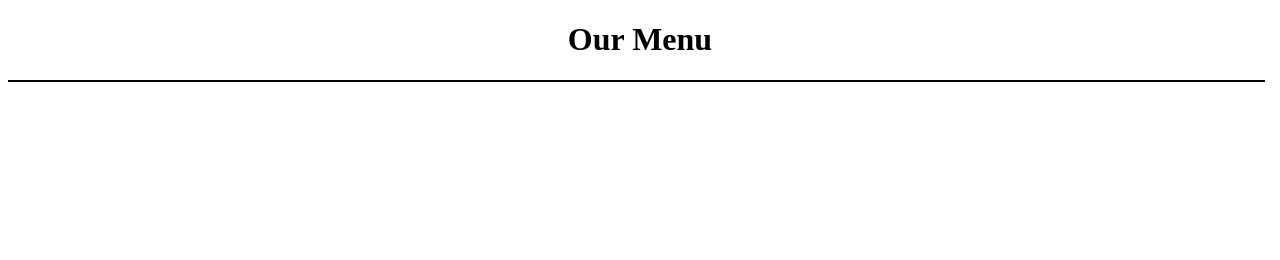
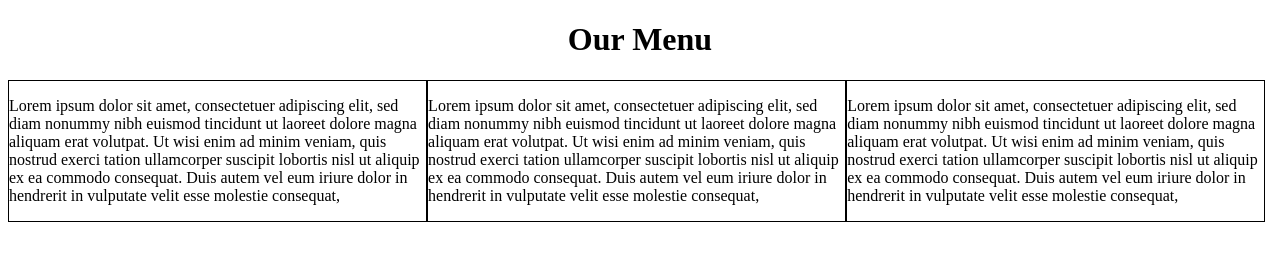
Before and after one commit to Volodymyr75/module2-solution, a plain HTML site: page site/index.html in a window 1280 px wide. Drawn offline with Linux system fonts and the light colour scheme.

Commit message:
changes 0.31

```diff
--- a/site/index.html
+++ b/site/index.html
@@ -11,8 +11,17 @@
 <body>
 	<h1>Our Menu</h1>
 
-	<div class="col-lg-4 col-md-4"></div>
-	<div class="col-lg-4 col-md-4"></div>
-	<div class="col-lg-4 col-md-6"></div>
+	<div class="col-lg-4 col-md-4">
+		<p>Lorem ipsum dolor sit amet, consectetuer adipiscing elit, sed diam nonummy nibh euismod tincidunt ut laoreet dolore magna aliquam erat volutpat. Ut wisi enim ad minim veniam, quis nostrud exerci tation ullamcorper suscipit lobortis nisl ut aliquip ex ea commodo consequat. Duis autem vel eum iriure dolor in hendrerit in vulputate velit esse molestie consequat,
+		</p>
+	</div>
+	<div class="col-lg-4 col-md-4">
+		<p>Lorem ipsum dolor sit amet, consectetuer adipiscing elit, sed diam nonummy nibh euismod tincidunt ut laoreet dolore magna aliquam erat volutpat. Ut wisi enim ad minim veniam, quis nostrud exerci tation ullamcorper suscipit lobortis nisl ut aliquip ex ea commodo consequat. Duis autem vel eum iriure dolor in hendrerit in vulputate velit esse molestie consequat,
+		</p>
+	</div>
+	<div class="col-lg-4 col-md-6">
+		<p>Lorem ipsum dolor sit amet, consectetuer adipiscing elit, sed diam nonummy nibh euismod tincidunt ut laoreet dolore magna aliquam erat volutpat. Ut wisi enim ad minim veniam, quis nostrud exerci tation ullamcorper suscipit lobortis nisl ut aliquip ex ea commodo consequat. Duis autem vel eum iriure dolor in hendrerit in vulputate velit esse molestie consequat,
+		</p>
+	</div>
 </body>
 </html>
```
